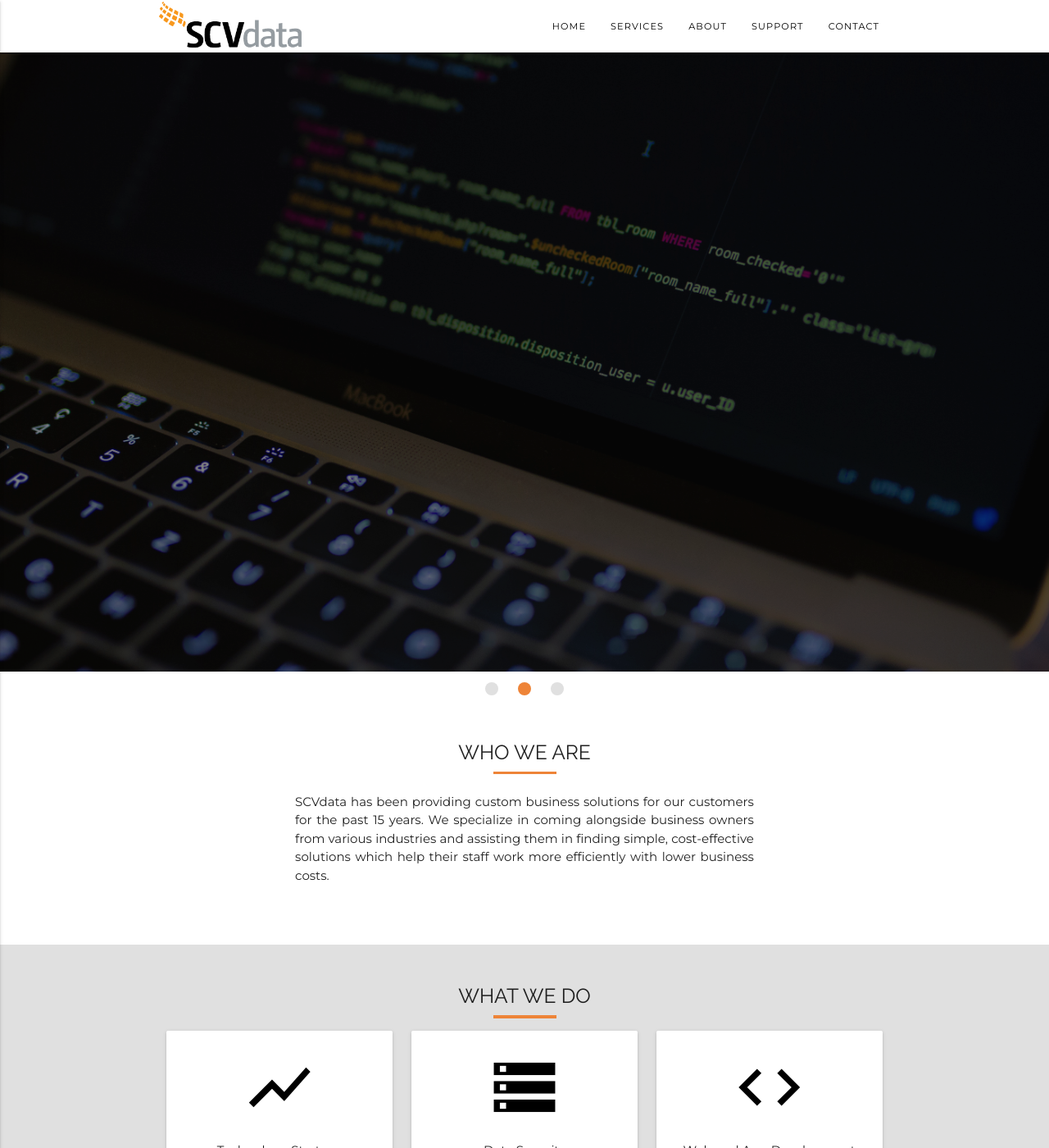
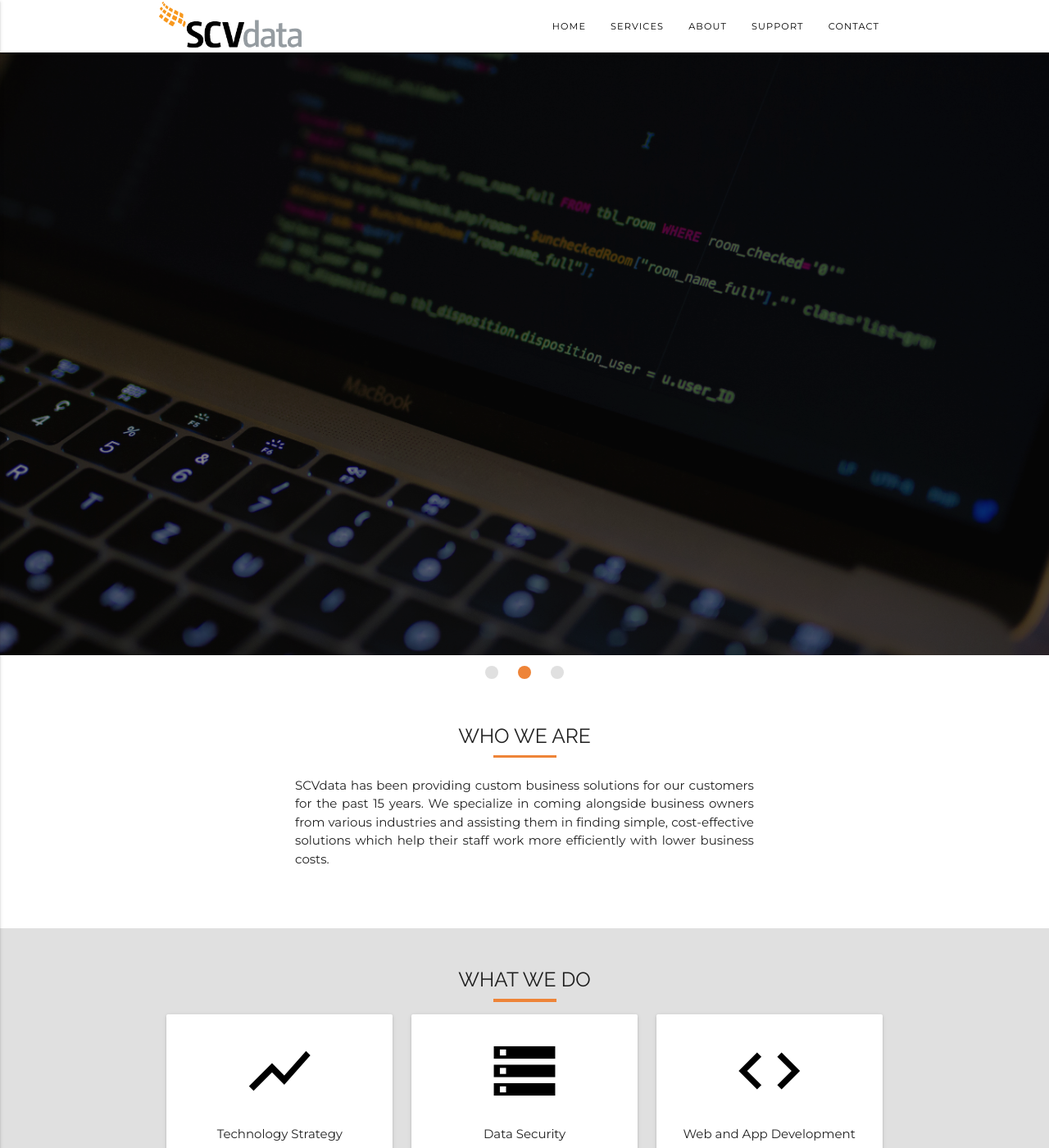
Before and after one commit to carlotscvdata/scvdata_website, a Jekyll site: the page built from index.md, in a window 1280 px wide and 1400 px high. Shown: the whole window at 82% size. Built offline with Jekyll 4.4.1, drawn with Linux system fonts in a browser that asks for light colours; nearby versions of some CDN libraries.

Commit message:
Change height of Slider

```diff
--- a/_sass/minima/_layout.scss
+++ b/_sass/minima/_layout.scss
@@ -262,14 +262,14 @@ input:focus {
 /* Slider Section */
 
   .slider {
-    height: 790px !important;
+    height: 770px !important;
 
     h1 {
       font-size: 3.7em;
     }
 
     .slides {
-      height: 755px !important;
+      height: 735px !important;
     }
 
     .btn {
```
